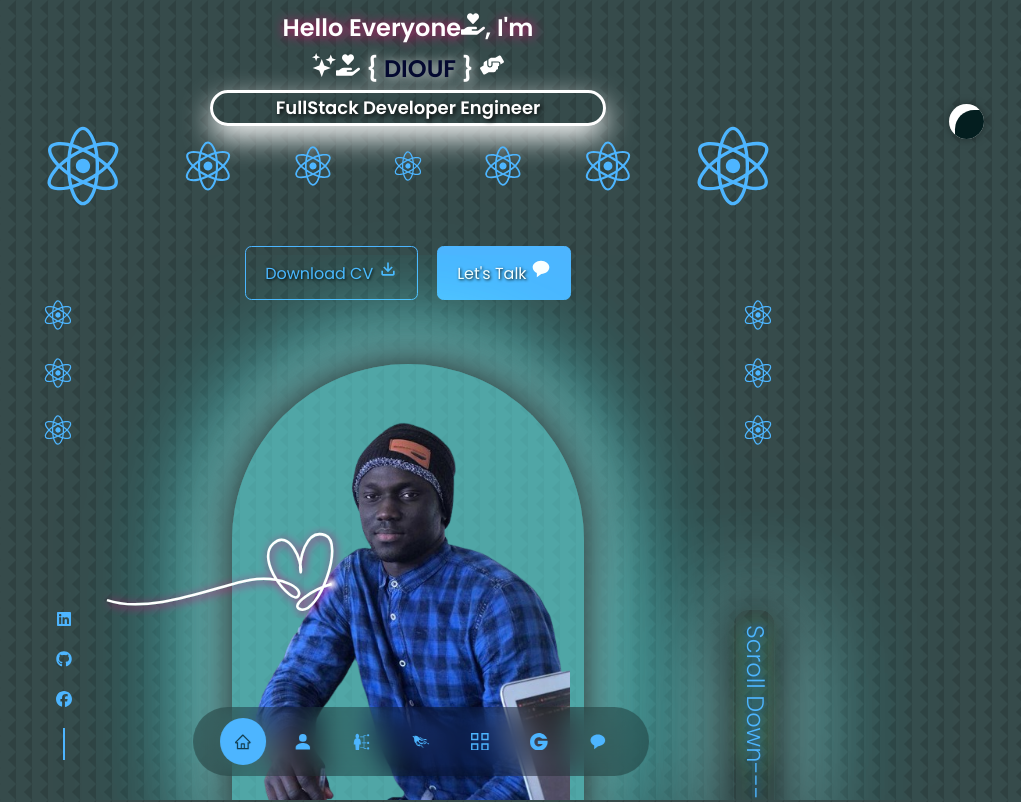
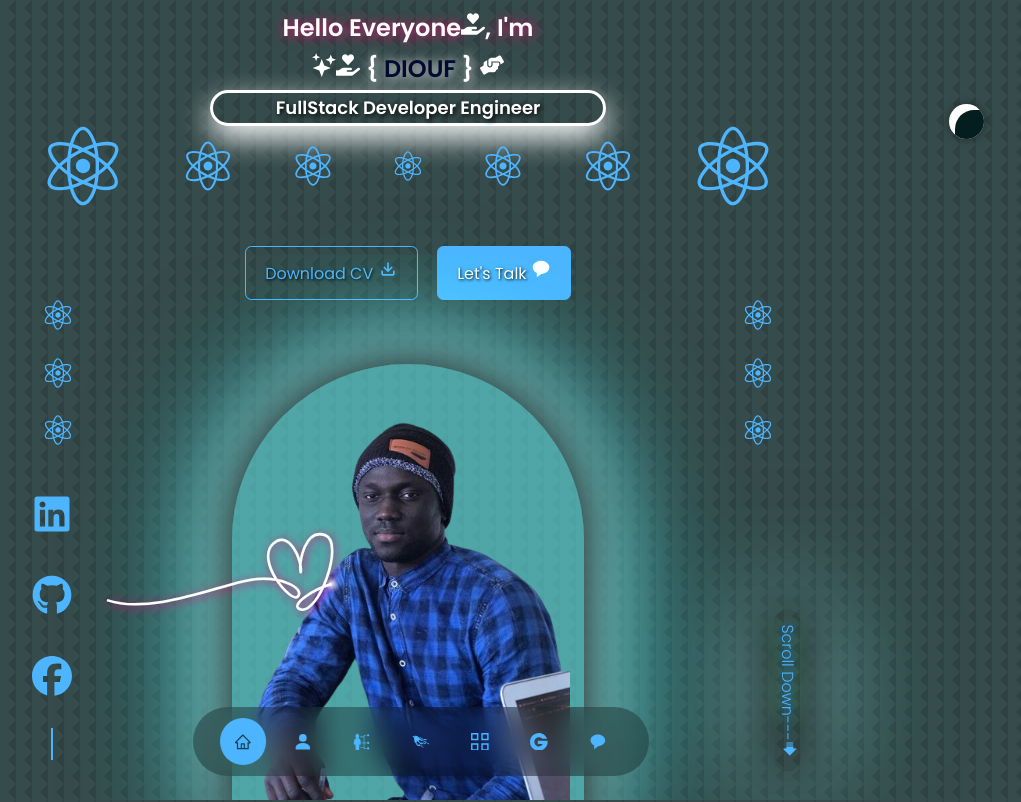
Before and after one commit to Mouhamed1003/keenprogrammer.com, a React (Create React App) app: page / in a window 1280 px wide. Shown: the top 802 px of the page, without its empty margins (232-1253 px from the left). Built offline with nearby package versions, Linux system fonts and the light colour scheme.

Commit message:
Update header.css

```diff
--- a/src/components/header/header.css
+++ b/src/components/header/header.css
@@ -96,7 +96,7 @@ header {
     position: absolute;
     right: 96%;
     bottom: 0rem;
-    font-size: 1rem;
+    font-size: 2.5rem;
     text-shadow: 1px 1px 12px #fff;
     color: var(--color-primary);
 }
@@ -123,8 +123,8 @@ header {
     bottom: 5rem;
     transform: rotate(90deg);
     font-weight: 300;
-    bottom: 1rem;
-    font-size: 1.5rem;
+    bottom: 3.5rem;
+    font-size: 1rem;
     border-radius: 15px;
     padding-left: 15px;
     padding-right: 15px;
```
